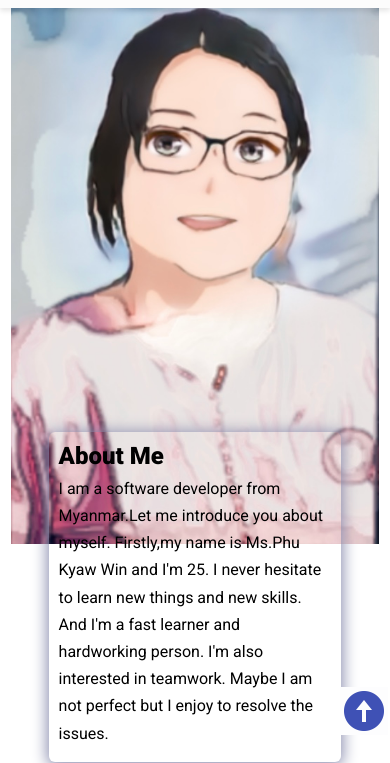
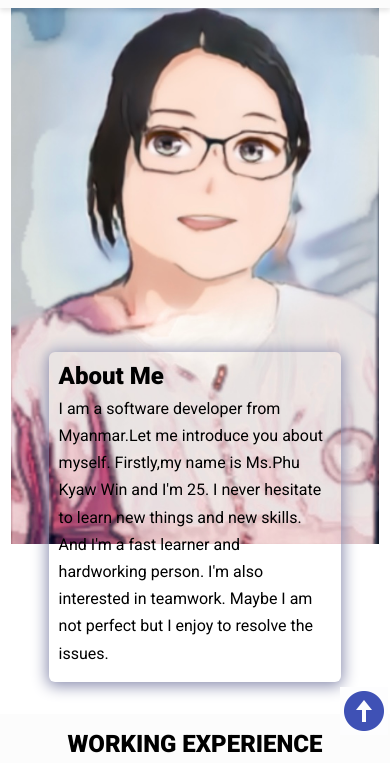
Before and after one commit to phukyawwin/phukyawwin.github.io, a plain HTML site: page index.html in a window 390 px wide. Shown: the part 80-843 px from the top of the page. Drawn offline with nearby package versions, Linux system fonts and the light colour scheme.

Commit message:
update css for change about me box

```diff
--- a/assets/css/styles.css
+++ b/assets/css/styles.css
@@ -344,7 +344,7 @@ footer {
     }
 
   .bio {
-    margin-top: -7rem;
+    margin-top: -12rem;
     width: 20.5rem;
   }
   .more-about {
```
